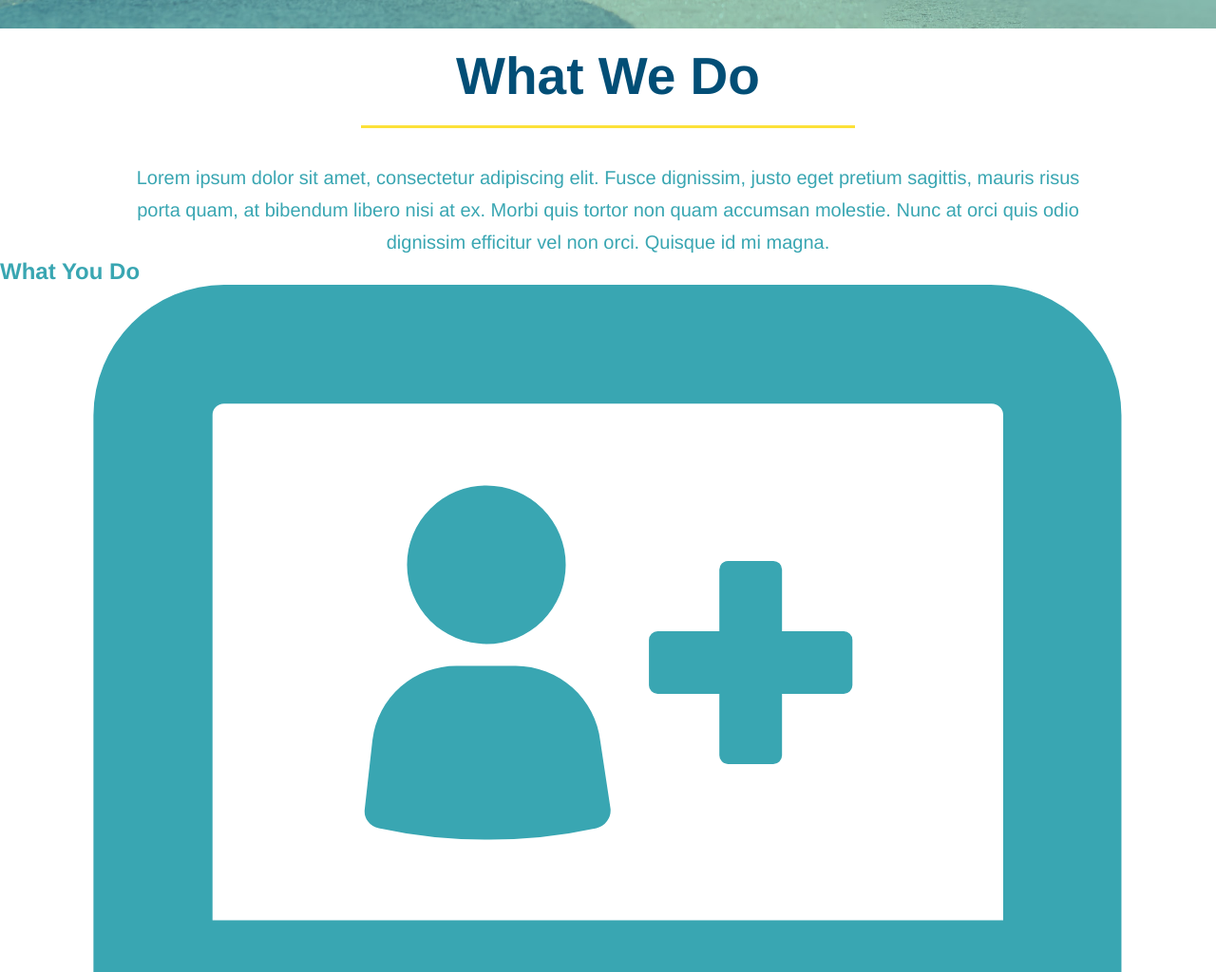
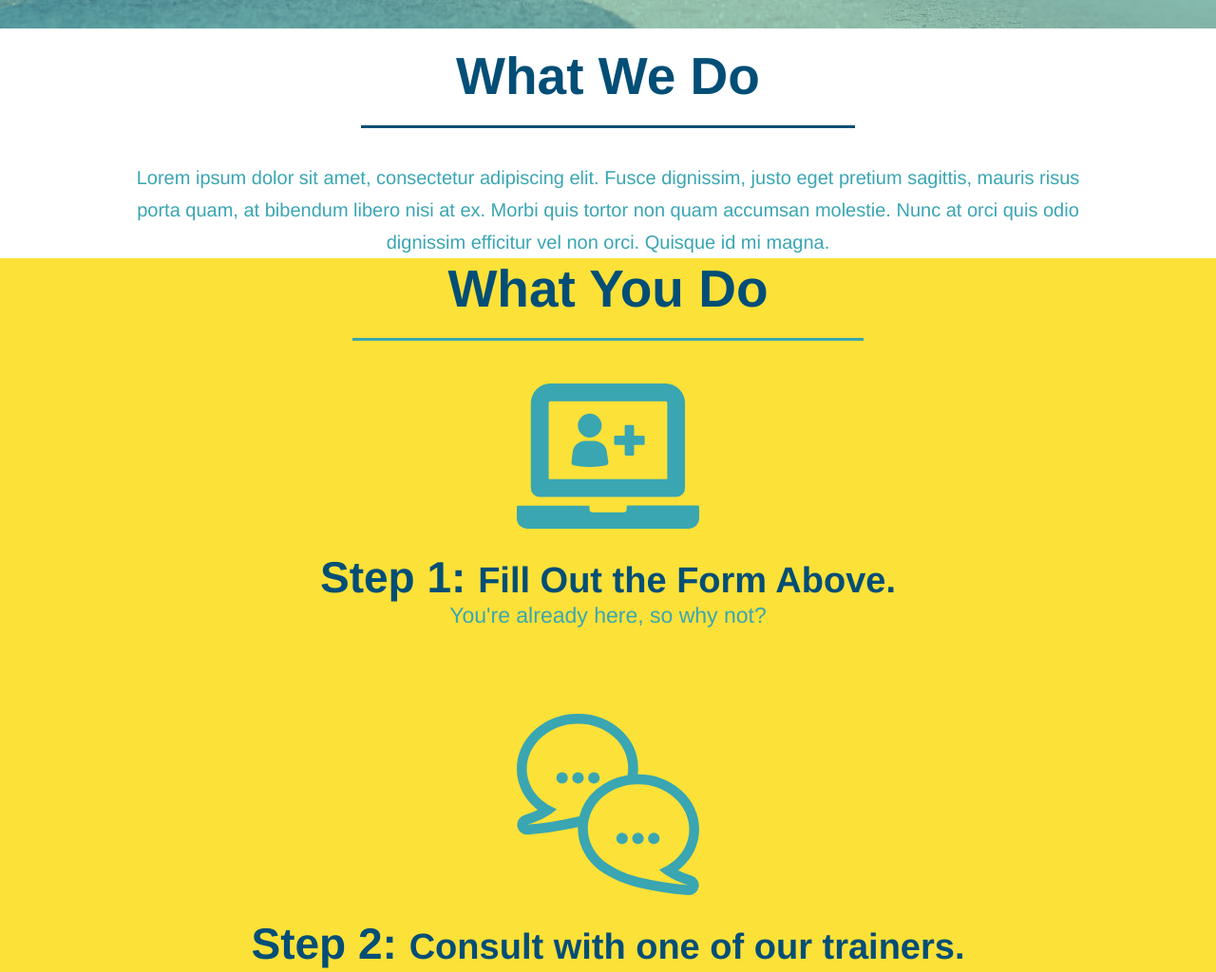
Before and after one commit to itsmeadriana/Run-Buddy, a plain HTML site: page index.html in a window 1280 px wide. Shown: the part 652-1676 px from the top of the page at 95% size. Drawn offline with Linux system fonts and the light colour scheme.

Commit message:
style what you do section

```diff
--- a/assets/css/style.css
+++ b/assets/css/style.css
@@ -119,16 +119,6 @@ footer a {
     text-align: center;
 }
 
-.intro h2 {
-    font-size: 55px;
-    color:#024e76;
-    margin-bottom: 35px;
-    padding: 0 100px 20px 100px;
-    border-bottom: 3px solid;
-    border-color: #fce138;
-    display:inline-block;
-}
-
 .intro p{
     line-height: 1.7;
     color: #39a6b2;
@@ -136,3 +126,49 @@ footer a {
     font-size: 20px;
     margin: 0 auto;
 }
+
+.steps {
+    text-align: center;
+    background:#fce138
+}
+
+.section-title {
+    font-size: 55px;
+    color:#024e76;
+    margin-bottom: 35px;
+    padding: 0 100px 20px 100px;
+    display: inline-block;
+    border-bottom: 3px solid;
+}
+
+.primary-border {
+    border-color:#fce138;
+}
+
+.secondary-border {
+    border-color: #39a6b2;
+}
+
+.steps div {
+    margin-bottom: 80px;
+}
+
+.steps img {
+    width: 15%;
+    margin: 10px 0;
+}
+
+.steps h3 {
+    color:#024e76;
+    font-size: 46px;
+    margin-top: 10px;
+}
+
+.steps p {
+    color:#39a6b2;
+    font-size: 23px;
+}
+
+.steps span {
+    font-size: 38px;
+}
--- a/index.html
+++ b/index.html
@@ -65,36 +65,36 @@
         </section>
         <br>
         <section id="what-we-do" class="intro">
-            <h2>What We Do</h2>
+            <h2 class="section-title primary border">What We Do</h2>
             <p>
                 Lorem ipsum dolor sit amet, consectetur adipiscing elit. Fusce dignissim, justo eget pretium sagittis, mauris risus porta quam, at bibendum libero nisi at ex. Morbi quis tortor non quam accumsan molestie. Nunc at orci quis odio dignissim efficitur vel non orci. Quisque id mi magna.
             </p>
         </section>
 
-        <section id="what-you-do">
-            <h2>What You Do</h2>
+        <section id="what-you-do" class="steps">
+            <h2 class="section-title secondary-border">What You Do</h2>
 
             <div>
                 <img src="./assets/images/step-1.svg" alt="" />
-                <h3>Step 1: Fill Out the Form Above.</h3>
+                <h3>Step 1: <span>Fill Out the Form Above.</span></h3>
                 <p>You're already here, so why not?</p>
             </div>
 
             <div>
                 <img src="./assets/images/step-2.svg" alt="" />
-                <h3>Consult with one of our trainers.</h3>
+                <h3>Step 2: <span>Consult with one of our trainers.</span></h3>
                 <p>Are you here to build muscle, lose weight, or just feel good?</p>
             </div>
 
             <div>
                 <img src="assets/images/step-3.svg" alt="" />
-                <h3>Step 3: Get Running.</h3>
+                <h3>Step 3: <span>Get Running.</span></h3>
                 <p>Hit the ground running (literally) once your trainer lays out your plan.</p>
             </div>
 
             <div>
                 <img src="assets/images/step-4.svg" alt="" />
-                <h3>Step 4: See Results.</h3>
+                <h3>Step 4: <span>See Results.</span></h3>
                 <p>Bi-weekly checkins with your trainer will keep you focused.</p>
             </div>
 
```
